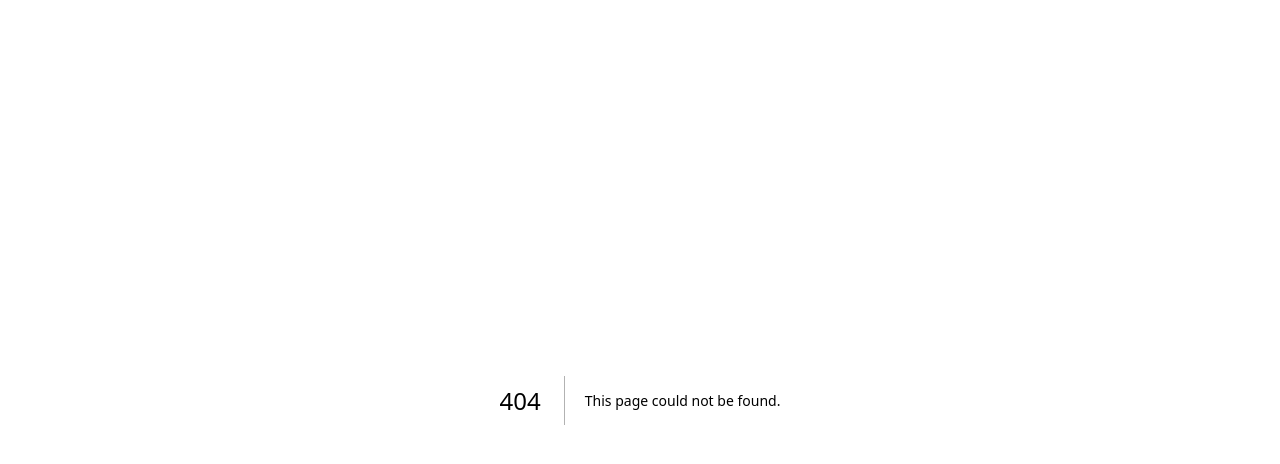
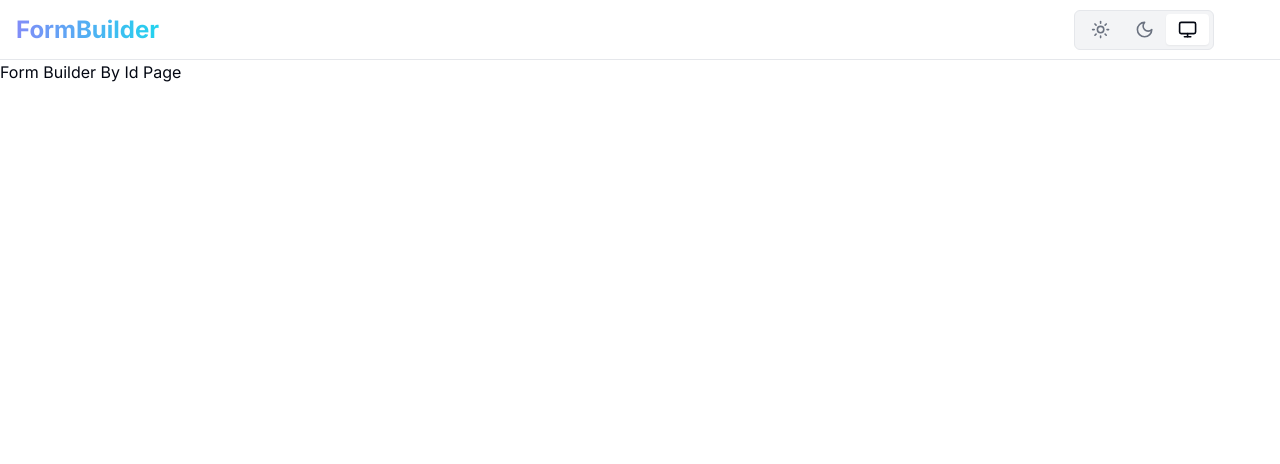
Before and after one commit to Hassan97-js/formbuilder-next, a Next.js app: page /builder/1 in a window 1280 px wide. Before the commit this address had no page. Shown: the top 464 px of the page. Built offline with nearby package versions, Linux system fonts and the light colour scheme.

Commit message:
refactor props types

```diff
--- /dev/null
+++ b/app/(dashboard)/builder/[id]/layout.tsx
@@ -0,0 +1,9 @@
+import { type ReactNode } from "react";
+
+type TProps = {
+  children: ReactNode;
+};
+
+export default function FormBuilderLayout({ children }: TProps) {
+  return <div>{children}</div>;
+}
--- /dev/null
+++ b/app/(dashboard)/builder/[id]/page.tsx
@@ -0,0 +1,11 @@
+type TProps = {
+  params: {
+    id: string;
+  };
+};
+
+export default function FormBuilderByIdPage({ params: { id } }: TProps) {
+  console.log(id);
+
+  return <div>Form Builder By Id Page</div>;
+}
--- a/app/(dashboard)/layout.tsx
+++ b/app/(dashboard)/layout.tsx
@@ -5,7 +5,9 @@ import { dark } from "@clerk/themes";
 import Logo from "@/components/logo";
 import ThemeSwitcher from "@/components/theme-switcher";
 
-export default function DashboardLayout({ children }: { children: ReactNode }) {
+type TProps = { children: ReactNode };
+
+export default function DashboardLayout({ children }: TProps) {
   return (
     <div className="flex flex-col min-h-screen min-w-full bg-background">
       <nav className="flex justify-between items-center border-b  border-border h-[3.75rem] px-4 py-2">
--- a/app/layout.tsx
+++ b/app/layout.tsx
@@ -20,11 +20,11 @@ export const metadata: Metadata = {
   description: "This is a short description of FormBuilder"
 };
 
-export default function RootLayout({
-  children
-}: Readonly<{
+type TProps = Readonly<{
   children: React.ReactNode;
-}>) {
+}>;
+
+export default function RootLayout({ children }: TProps) {
   return (
     <ClerkProvider>
       <html lang="en" suppressHydrationWarning>
--- a/components/form/form-card.tsx
+++ b/components/form/form-card.tsx
@@ -31,7 +31,9 @@ export async function FormCards() {
   });
 }
 
-export function FormCard({ form }: { form: Form }) {
+type TFormCardProps = { form: Form };
+
+export function FormCard({ form }: TFormCardProps) {
   return (
     <Card className="min-h-48">
       <CardHeader className="space-y-3">
--- a/components/providers/context-providers.tsx
+++ b/components/providers/context-providers.tsx
@@ -5,12 +5,14 @@ import { ThemeProvider as NextThemesProvider } from "next-themes";
 
 import { type ThemeProviderProps } from "next-themes/dist/types";
 
+type TContextProvidersProps = {
+  themeProps: ThemeProviderProps;
+  children: ReactNode;
+};
+
 export default function ContextProviders({
   children,
   themeProps
-}: {
-  themeProps: ThemeProviderProps;
-  children: ReactNode;
-}) {
+}: TContextProvidersProps) {
   return <NextThemesProvider {...themeProps}>{children}</NextThemesProvider>;
 }
--- a/components/stats/stats-cards.tsx
+++ b/components/stats/stats-cards.tsx
@@ -12,13 +12,12 @@ export async function StatsCardWrapper() {
   return <StatsCards loading={false} data={stats} />;
 }
 
-export async function StatsCards({
-  loading,
-  data
-}: {
+type TStatsCardsProps = {
   loading: boolean;
   data?: Awaited<ReturnType<typeof getFormStats>>;
-}) {
+};
+
+export async function StatsCards({ loading, data }: TStatsCardsProps) {
   return (
     <div className="w-full pt-8 gap-8 grid grid-cols-1 md:grid-cols-2 lg:grid-cols-4">
       <StatsCard
@@ -57,6 +56,15 @@ export async function StatsCards({
   );
 }
 
+type TStatsCardProps = {
+  title: string;
+  icon: JSX.Element;
+  description: string;
+  value?: string;
+  loading: boolean;
+  className?: string;
+};
+
 export function StatsCard({
   title,
   description,
@@ -64,14 +72,7 @@ export function StatsCard({
   value,
   loading,
   className
-}: {
-  title: string;
-  icon: JSX.Element;
-  description: string;
-  value?: string;
-  loading: boolean;
-  className?: string;
-}) {
+}: TStatsCardProps) {
   return (
     <Card className={className}>
       <CardHeader className="flex flex-row items-center justify-between pb-2">
```
